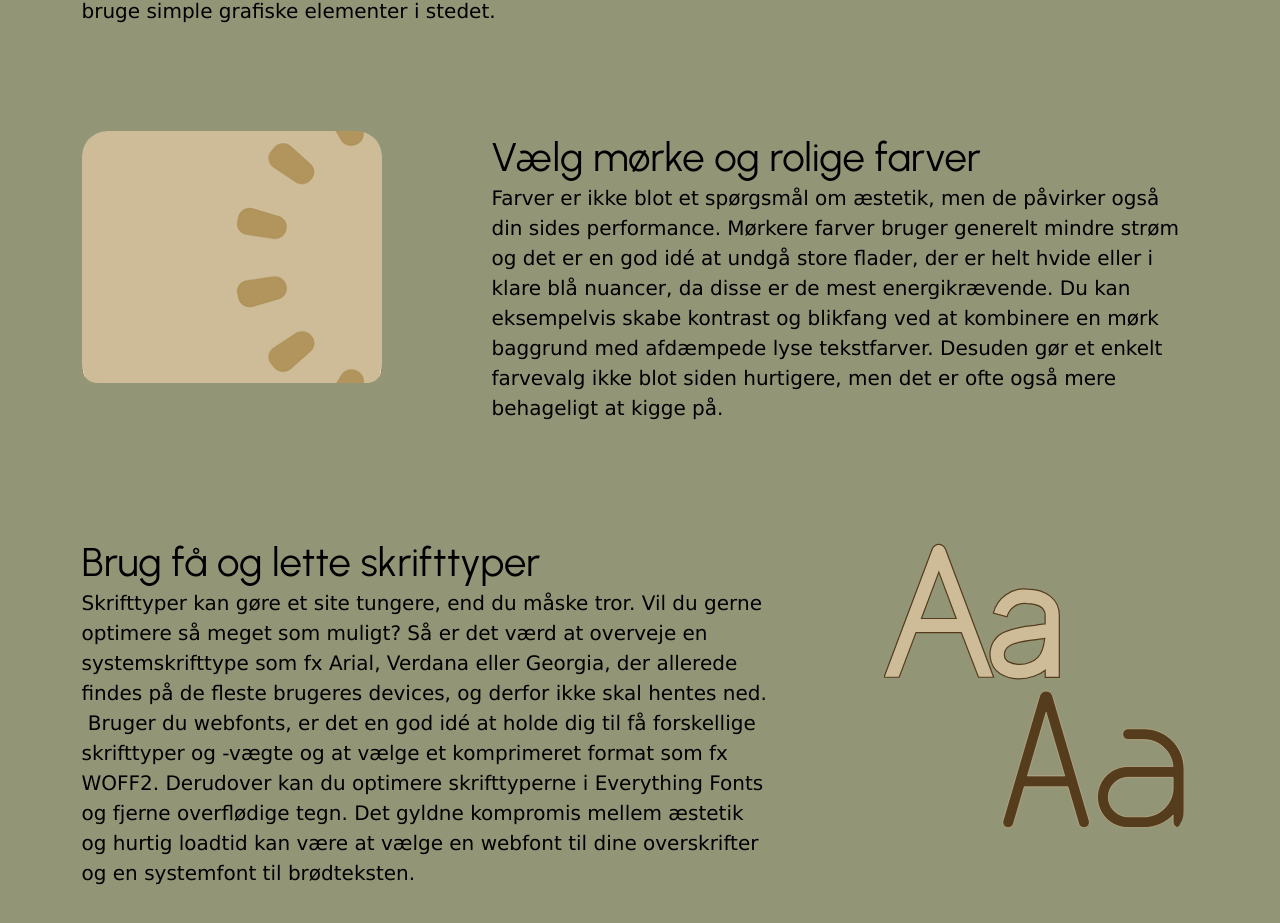
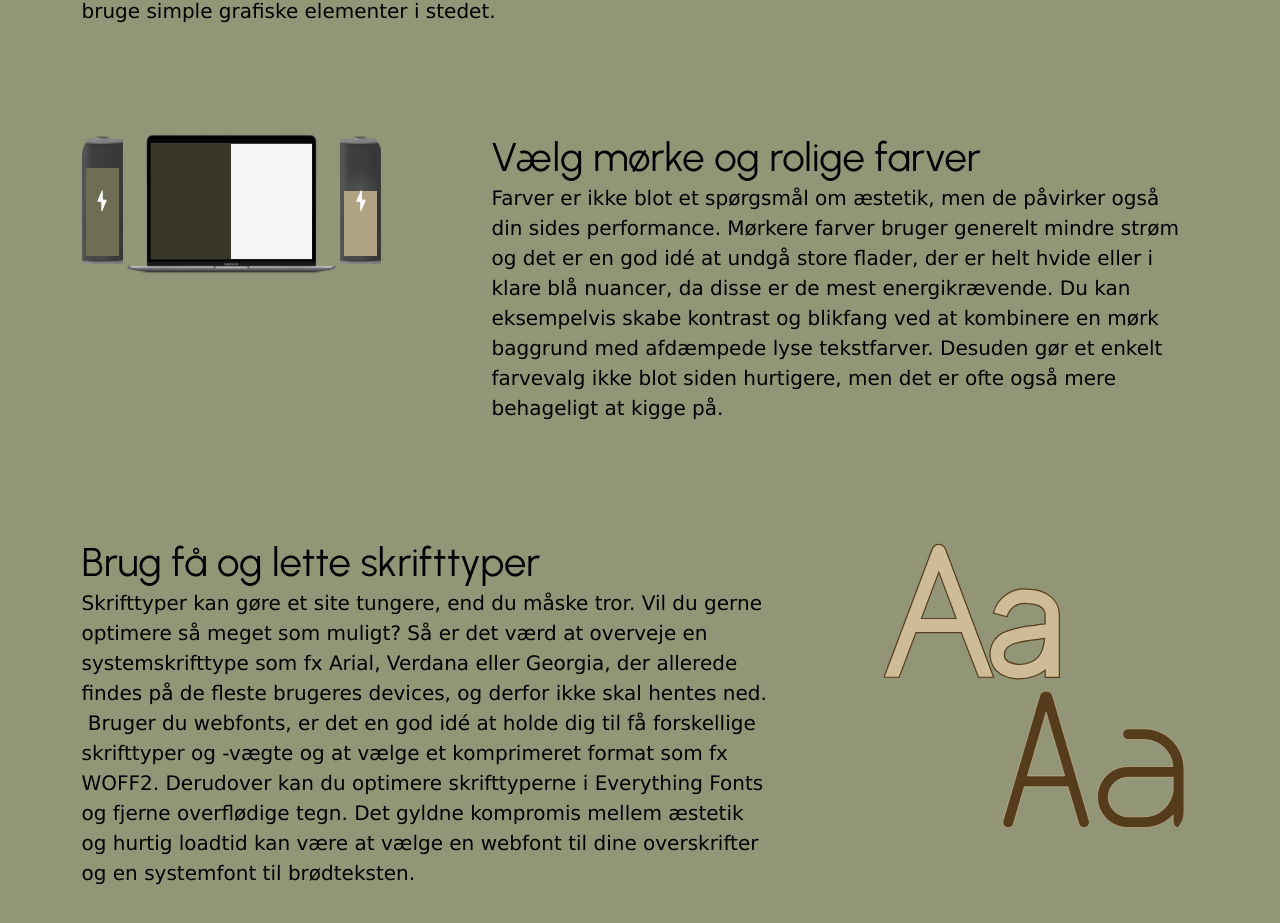
Before and after one commit to SaltyStarfish/resurge-projekt, a React (Vite) app in the folder resurge-react-project/: page /blog/fem-tips in a window 1280 px wide. Shown: the part 1340-2263 px from the top of the page. Built offline with nearby package versions, Linux system fonts and the light colour scheme.

Commit message:
Animation tilføjet

```diff
--- a/resurge-react-project/src/components/Sektion3.jsx
+++ b/resurge-react-project/src/components/Sektion3.jsx
@@ -12,6 +12,7 @@ import forsideIkon from "../assets/images/forside ikon.svg";
 import stine from "../assets/images/stine-69d574236ff46.webp";
 import sarah from "../assets/images/sarah-69d5742328640.webp";
 import isabella from "../assets/images/isabella-69d5742319ce2.webp";
+import AnimationBatteri from "./AnimationBatteri";
 
 export default function Sektion3({
     blocks = [
@@ -78,6 +79,7 @@ export default function Sektion3({
                     className={`child-container w-full flex items-start gap-y-[30px] md:gap-y-0 md:gap-x-[110px] flex-col ${block.reverse ? "md:flex-row-reverse" : "md:flex-row"}`}
                 >
                     <div className={`image-container ${block.imageSize || "w-[300px] h-[300px] max-w-full"} flex items-center justify-center shrink-0 self-center md:items-start md:justify-start md:self-start rounded-[25px] overflow-hidden`}>
+                        {block.animation ? (<AnimationBatteri/>) : null}
                         {block.imageSrc ? (
                             <img src={block.imageSrc} alt={block.imageAlt || ""} loading="lazy" className={`w-full h-full ${block.imageSrc === sarah || block.imageSrc === isabella || block.imageSrc === stine ? "object-cover" : "object-contain"} object-top rounded-[25px]`} />
                         ) : null}
--- a/resurge-react-project/src/views/FemtipsView.jsx
+++ b/resurge-react-project/src/views/FemtipsView.jsx
@@ -14,7 +14,7 @@ function FemtipsView() {
       { imageSrc: billedeOptimering, imageAlt: "billede optimering", title: "Optimer dine billeder",
         text: "Billeder kan hurtigt blive en stor strømsluger, især hvis du ikke sørger for at optimere dem. Brug lette formater som AVIF eller WebP til fotos og SVG til logo og illustrationer. Sørg også for at reducere billedstørrelsen, så de ikke er større, end formatet de skal vises i. Du kan fx komprimere dine billeder online med Squoosh eller bruge et WordPress-plugin såsom ShortPixel.\n Derudover anbefaler vi at bruge lazy-loading, så billederne først indlæses, når de skal vises. Et andet tip er at reducere antallet af farver eller gøre billederne en smule mindre skarpe i kanterne. Overvej også, om antallet af billeder på sitet kan reduceres. Ønsker du at erstatte dem med noget, kan du fx bruge simple grafiske elementer i stedet.",
         reverse: true },
-      { imageSrc: smallPlaceholder, imageAlt: "placeholder", title: "Vælg mørke og rolige farver",
+      { animation: true, title: "Vælg mørke og rolige farver",
         text: "Farver er ikke blot et spørgsmål om æstetik, men de påvirker også din sides performance. Mørkere farver bruger generelt mindre strøm og det er en god idé at undgå store flader, der er helt hvide eller i klare blå nuancer, da disse er de mest energikrævende. Du kan eksempelvis skabe kontrast og blikfang ved at kombinere en mørk baggrund med afdæmpede lyse tekstfarver. Desuden gør et enkelt farvevalg ikke blot siden hurtigere, men det er ofte også mere behageligt at kigge på.",
         reverse: false },
       { imageSrc: fontGraphic, imageAlt: "font graphic", title: "Brug få og lette skrifttyper",
```
